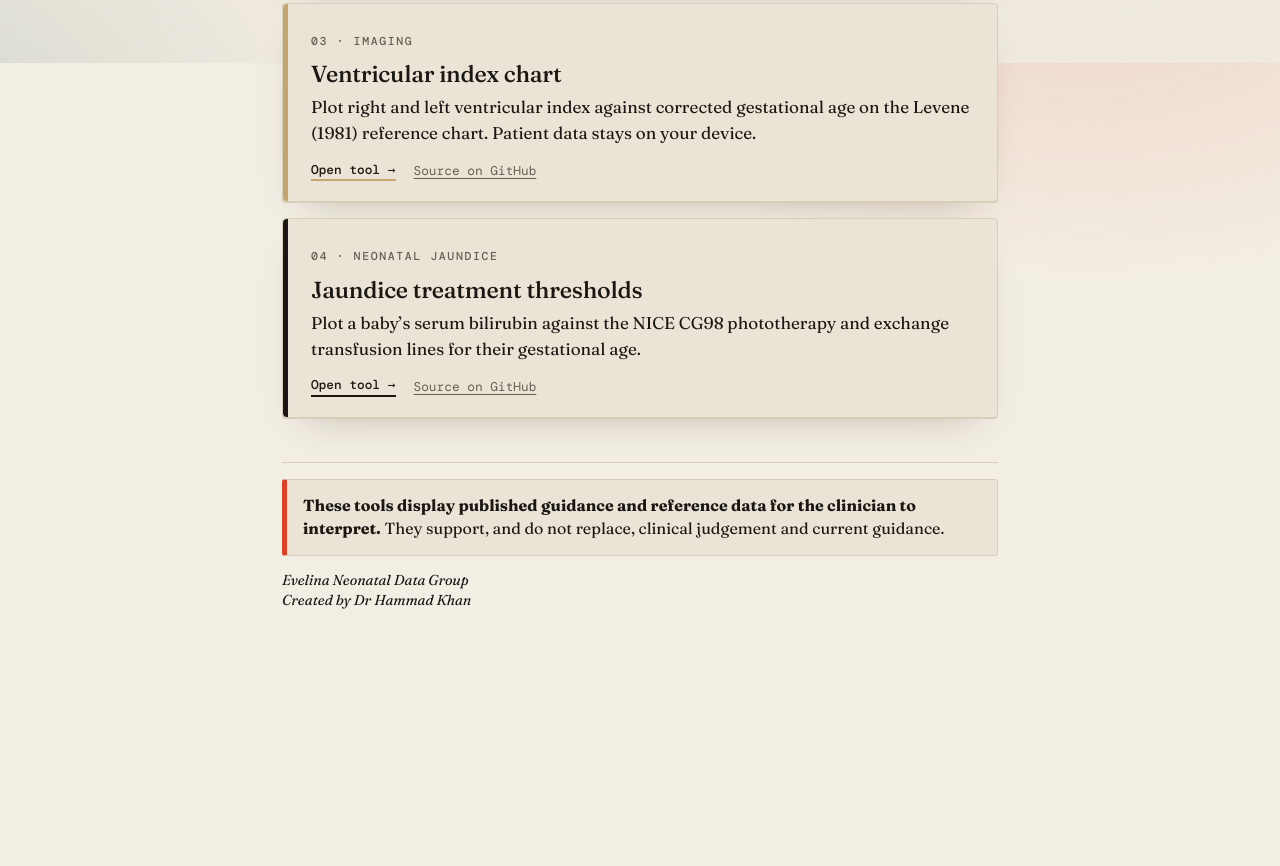
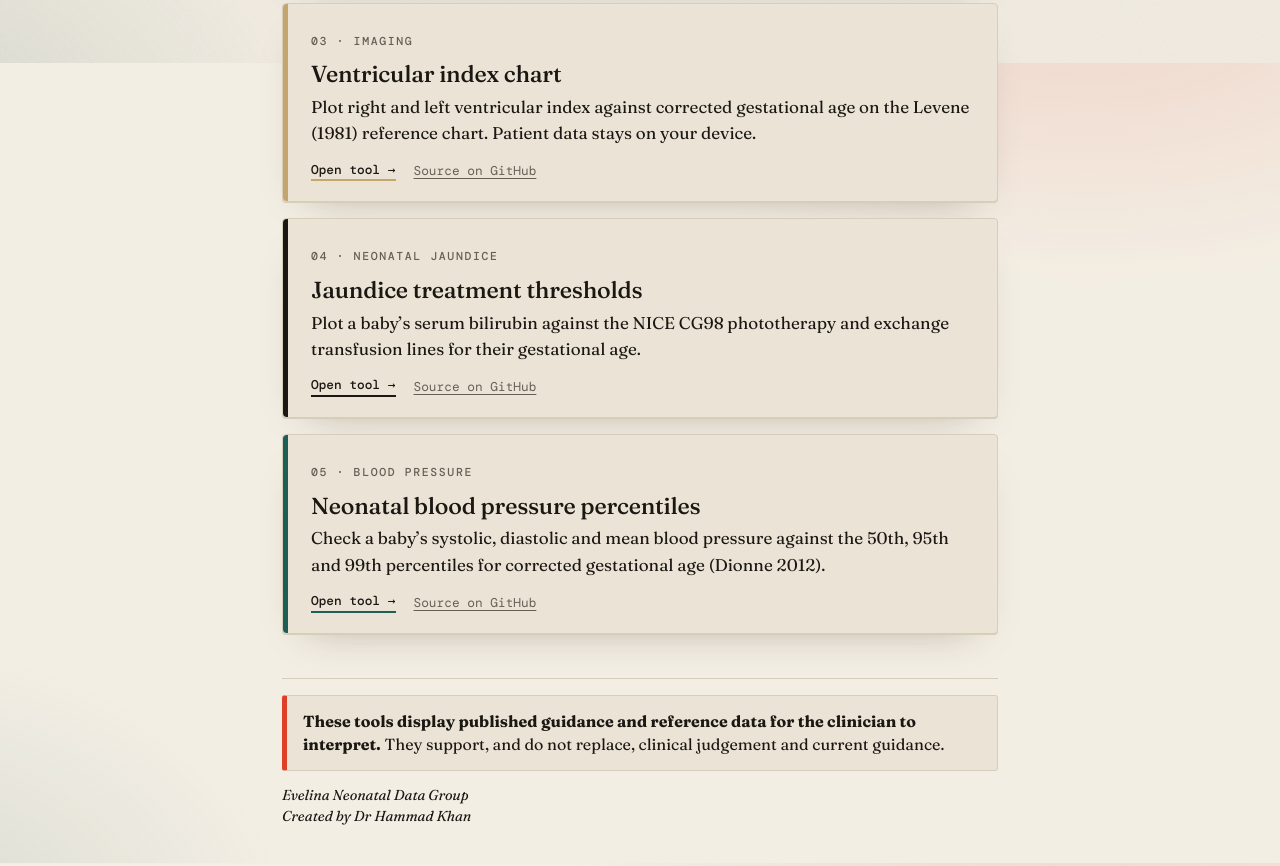
Before and after one commit to drhammadkhan/evelina-neonatal-data-group, a plain HTML site: page index.html in a window 1280 px wide. Shown: the part 737-1603 px from the top of the page. Before the commit the page ends 1387 px from the top, so only its background shows below. Drawn offline with Linux system fonts and the light colour scheme.

Commit message:
Add neonatal blood pressure percentiles as the fifth tool (#8)
Claude-Session: https://claude.ai/code/session_01LNm2tDApPqiwaX77xzWBnh

Co-authored-by: Claude <noreply@anthropic.com>

```diff
--- a/index.html
+++ b/index.html
@@ -4,7 +4,7 @@
 <meta charset="utf-8">
 <meta name="viewport" content="width=device-width, initial-scale=1">
 <title>Evelina Neonatal Data Group</title>
-<meta name="description" content="Browser-based reference tools from the Evelina Neonatal Data Group: ROP screening window calculator, BCG TB-incidence check, ventricular index chart and jaundice treatment thresholds.">
+<meta name="description" content="Browser-based reference tools from the Evelina Neonatal Data Group: ROP screening window calculator, BCG TB-incidence check, ventricular index chart, jaundice treatment thresholds and neonatal blood pressure percentiles.">
 <meta name="theme-color" media="(prefers-color-scheme: light)" content="#f3eee4">
 <meta name="theme-color" media="(prefers-color-scheme: dark)" content="#1b2227">
 <script>
@@ -123,7 +123,7 @@ h1 em{font-style:italic;font-weight:300}
   transition:transform .18s var(--ease-out),border-color .18s;
   animation:rise .45s var(--ease-out) both;
 }
-.tool:nth-child(2){animation-delay:60ms} .tool:nth-child(3){animation-delay:120ms} .tool:nth-child(4){animation-delay:180ms}
+.tool:nth-child(2){animation-delay:60ms} .tool:nth-child(3){animation-delay:120ms} .tool:nth-child(4){animation-delay:180ms} .tool:nth-child(5){animation-delay:240ms}
 .tool::after{content:"";position:absolute;left:0;top:0;bottom:0;width:5px;background:var(--accent);border-radius:4px 0 0 4px}
 .tool.hot{--accent:var(--hot)} .tool.cool{--accent:var(--cool)} .tool.amber{--accent:var(--amber)} .tool.ink{--accent:var(--ink)}
 .tool .num{font:500 .72rem/1 var(--mono);letter-spacing:.14em;text-transform:uppercase;color:var(--mute)}
@@ -185,6 +185,12 @@ footer a{color:var(--ink);text-underline-offset:3px}
       <p>Plot a baby&rsquo;s serum bilirubin against the NICE CG98 phototherapy and exchange transfusion lines for their gestational age.</p>
       <div class="links"><span class="go">Open tool &rarr;</span><a class="src" href="https://github.com/drhammadkhan/jaundice-thresholds">Source on GitHub</a></div>
     </li>
+    <li class="tool cool">
+      <span class="num">05 &middot; Blood pressure</span>
+      <h2><a href="https://drhammadkhan.github.io/neonatal-hypertension/">Neonatal blood pressure percentiles</a></h2>
+      <p>Check a baby&rsquo;s systolic, diastolic and mean blood pressure against the 50th, 95th and 99th percentiles for corrected gestational age (Dionne 2012).</p>
+      <div class="links"><span class="go">Open tool &rarr;</span><a class="src" href="https://github.com/drhammadkhan/neonatal-hypertension">Source on GitHub</a></div>
+    </li>
   </ul>
 
   <footer>
```
Also changed, not shown: stats/index.html (+2 -1 lines), 1 other file.
